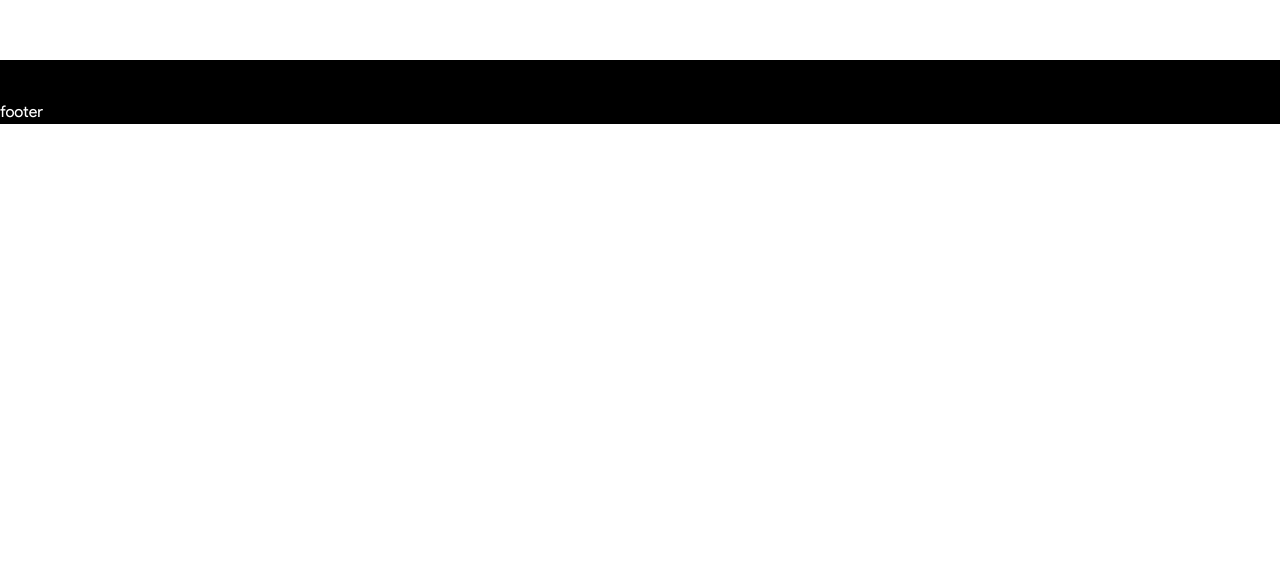
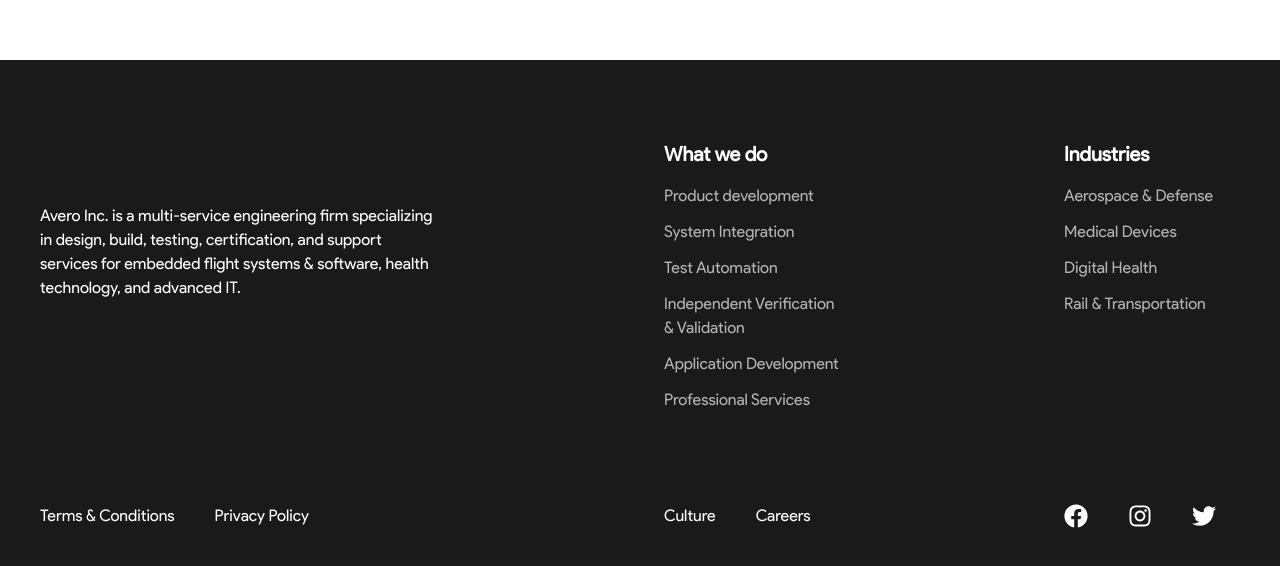
Before and after one commit to IsuruX98/AversonSales-FE, a React (Create React App) app: page / in a window 1280 px wide. Shown: the part 1540-2106 px from the top of the page. Before the commit the page ends 1664 px from the top, so only its background shows below. Built offline with nearby package versions, Linux system fonts and the light colour scheme.

Commit message:
navbar and footer completed

```diff
--- a/src/components/Footer.jsx
+++ b/src/components/Footer.jsx
@@ -1,11 +1,69 @@
 import React from "react";
+import { FaFacebook, FaInstagram, FaTwitter } from "react-icons/fa";
 
 const Footer = () => {
-  return (
-    <footer className="bg-black text-white pt-10">
-      footer
-    </footer>
-  );
+    return (
+        <footer className="bg-[#1A1A1A] text-white pt-10">
+            <div className="container mx-auto flex flex-col xl:flex-row lg:justify-between px-6 md:px-10 md:py-10 py-5">
+                {/* First Column */}
+                <div className="w-full xl:w-1/3 mb-8 xl:mb-0 xl:pt-16">
+                    <p className="md:text-base">
+                        Avero Inc. is a multi-service engineering firm specializing in design, build, testing, certification, and support services for embedded flight systems & software, health technology, and advanced IT.
+                    </p>
+                </div>
+
+                {/* Second Column */}
+                <div className="w-full xl:w-1/3 mb-8 md:mb-0 xl:pl-56">
+                    <h2 className="text-xl text-white font-bold mb-4">What we do</h2>
+                    <ul className="text-[#B3B3B3] relative">
+                        <li className="mb-3">Product development</li>
+                        <li className="mb-3">System Integration</li>
+                        <li className="mb-3">Test Automation</li>
+                        <li className="mb-3">Independent Verification & Validation</li>
+                        <li className="mb-3">Application Development</li>
+                        <li className="mb-3">Professional Services</li>
+                    </ul>
+                </div>
+
+                {/* Third Column */}
+                <div className="w-full xl:w-1/3 xl:pl-56">
+                    <h2 className="text-xl text-white font-bold mb-4">Industries</h2>
+                    <ul className="text-[#B3B3B3] relative">
+                        <li className="mb-3">Aerospace & Defense</li>
+                        <li className="mb-3">Medical Devices</li>
+                        <li className="mb-3">Digital Health</li>
+                        <li className="mb-3">Rail & Transportation</li>
+                    </ul>
+                </div>
+            </div>
+
+            {/* Additional Content */}
+            <div className="container mx-auto flex flex-col xl:flex-row lg:justify-between px-6 md:px-10 md:py-10 pt-5 pb-10">
+                {/* First Column */}
+                <div className="w-full xl:w-1/3 mb-8">
+                    <div className="flex flex-row md:gap-10 gap-3">
+                        <div>Terms & Conditions</div>
+                        <div>Privacy Policy</div>
+                    </div>
+                </div>
+
+                {/* Second Column */}
+                <div className="w-full xl:w-1/3 mb-8 xl:pl-56">
+                    <div className="flex flex-row md:gap-10 gap-3">
+                        <div>Culture</div>
+                        <div>Careers</div>
+                    </div>
+                </div>
+
+                {/* Third Column */}
+                <div className="w-full xl:w-1/3 xl:pl-56 mb-8 flex xl:gap-10 gap-3">
+                    <FaFacebook size={24} className="text-white" />
+                    <FaInstagram size={24} className="text-white" />
+                    <FaTwitter size={24} className="text-white" />
+                </div>
+            </div>
+        </footer>
+    );
 };
 
 export default Footer;
--- a/src/pages/Home.jsx
+++ b/src/pages/Home.jsx
@@ -21,14 +21,14 @@
                 {/* Dark fade overlay */}
                 <div className="absolute inset-0" style={gradientStyle}></div>
 
-                <div className="absolute inset-0 flex flex-col px-32 text-white pt-[400px]">
-                    <h1 className="lg:text-[20px] text-4xl text-white mb-4 leading-[105%]">
+                <div className="absolute inset-0 flex flex-col px-10 md:px-32 text-white pt-[400px]">
+                    <h1 className="lg:text-[20px] md:text-[20px] text-[15px] text-4xl text-white mb-4 leading-[105%]">
                         Extra Aspirational
                     </h1>
-                    <p className="lg:text-[70px] leading-[81.25%]">
+                    <p className="lg:text-[70px] md:text-[60px] text-[35px] lg:leading-[81.25%] md:leading-[70.25%] ">
                         Avero. Pushing
                     </p>
-                    <p className="lg:text-[70px] leading-[81.25%]">
+                    <p className="lg:text-[70px] md:text-[60px] text-[35px] lg:leading-[81.25%] ">
                         engineering forward.
                     </p>
                 </div>
```
Also changed, not shown: src/components/Navbar.jsx (+61 -12 lines).
